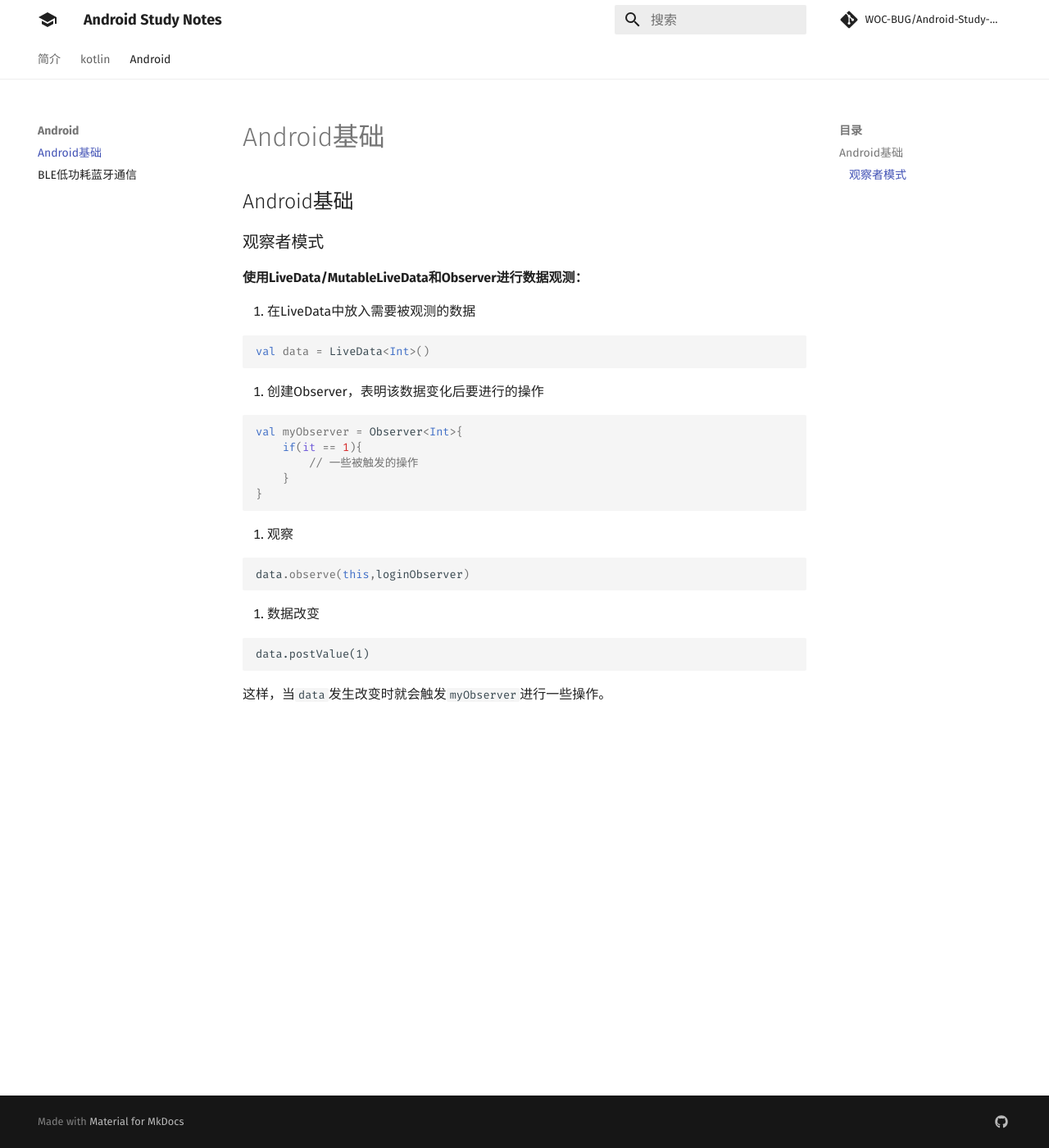
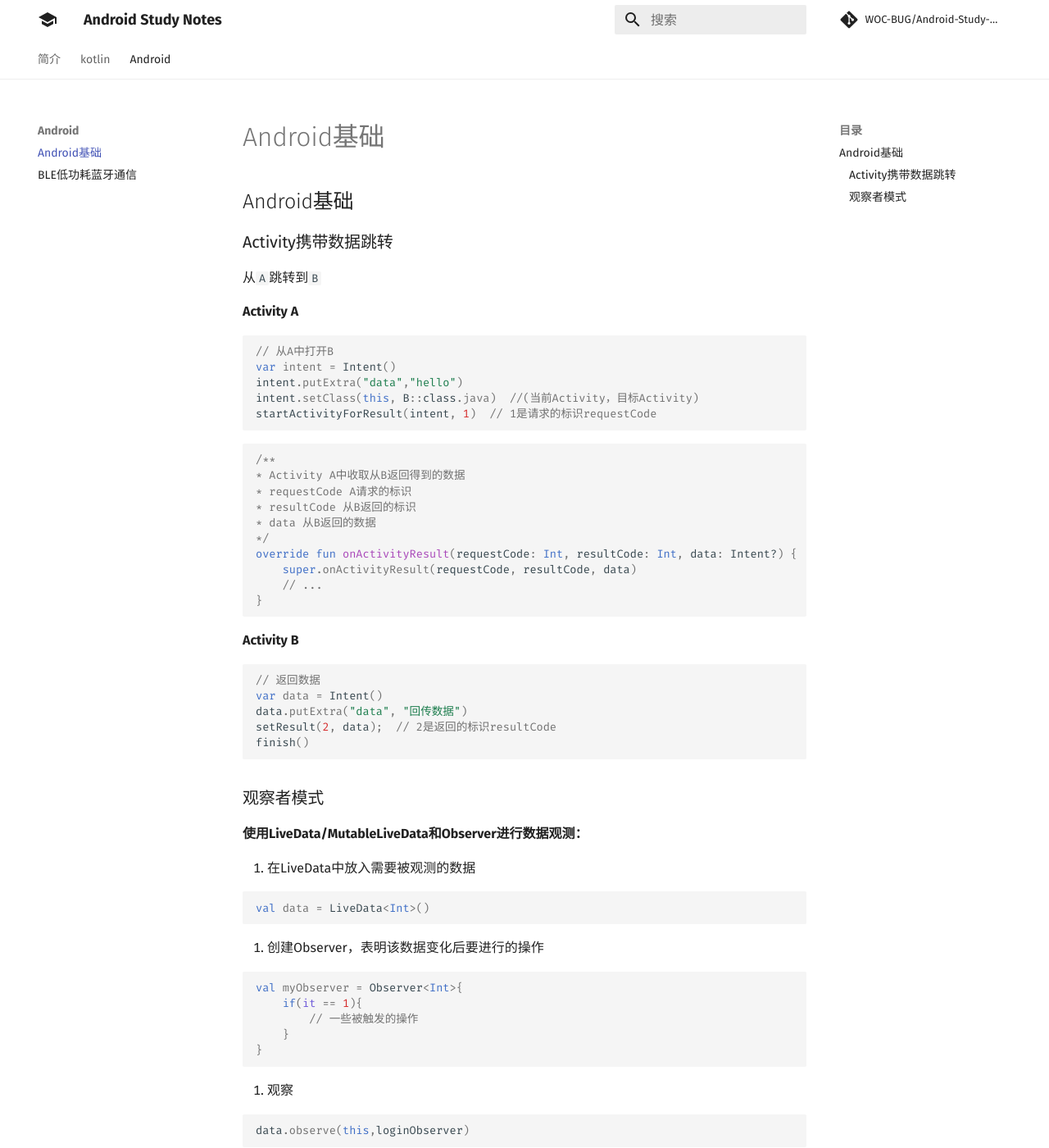
Before and after one commit to WOC-BUG/Android-Study-Notes, an MkDocs documentation site: the page built from docs/Android基础.md, in a window 1280 px wide and 1400 px high. Shown: the whole window at 82% size. Built offline with MkDocs 1.6.1 and Material for MkDocs 9.7.7, drawn with Linux system fonts in a browser that asks for light colours; comment, search, counter and statistics services are not loaded.

Commit message:
添加BLE蓝牙和Activity跳转

````diff
--- a/docs/Android基础.md
+++ b/docs/Android基础.md
@@ -1,4 +1,41 @@
 ## Android基础
+
+### Activity携带数据跳转
+
+从`A`跳转到`B`
+
+**Activity A**
+
+```kotlin
+// 从A中打开B
+var intent = Intent()
+intent.putExtra("data","hello")
+intent.setClass(this, B::class.java)  //(当前Activity，目标Activity)
+startActivityForResult(intent, 1)  // 1是请求的标识requestCode
+```
+
+```kotlin
+/**
+* Activity A中收取从B返回得到的数据
+* requestCode A请求的标识
+* resultCode 从B返回的标识
+* data 从B返回的数据
+*/
+override fun onActivityResult(requestCode: Int, resultCode: Int, data: Intent?) {
+	super.onActivityResult(requestCode, resultCode, data)
+    // ...
+}
+```
+
+**Activity B**
+
+```kotlin
+// 返回数据
+var data = Intent()
+data.putExtra("data", "回传数据")
+setResult(2, data);  // 2是返回的标识resultCode
+finish()
+```
 
 
 
````
Also changed, not shown: docs/BLE低功耗蓝牙通信.md (+197 -0 lines), docs/img/BluetootGatt.png (added).
